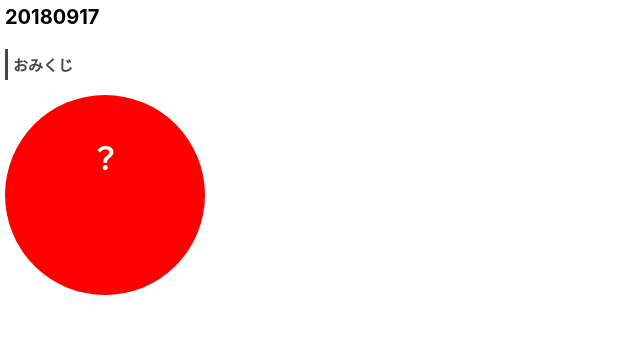
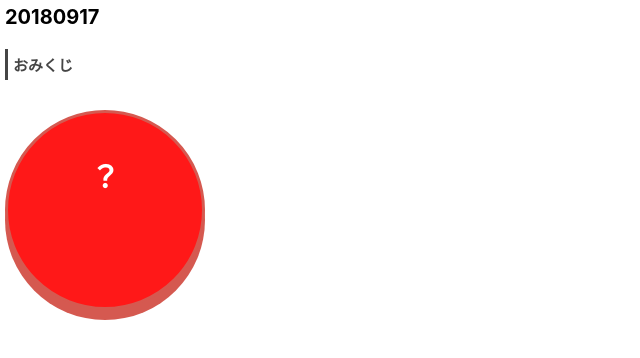
Before and after one commit to YukaKadokura/freespace, a Nuxt app: page /day/2018/09/17 in a window 1280 px wide. Shown: the top 358 px of the page, without its empty margins (0-640 px from the left). Built offline with nearby package versions, Linux system fonts and the light colour scheme.

Commit message:
おみくじの作成。

```diff
--- a/pages/day/2018/09/17.vue
+++ b/pages/day/2018/09/17.vue
@@ -3,7 +3,7 @@
         <h1>{{ title }}</h1>
         <div class="content c1">
             <h2>おみくじ</h2>
-            <div class="omikuji" v-on:click="getOmikujiResult()">
+            <div id="omikuji" v-on:click="getOmikujiResult()" v-on:mousedown="mousedownOmikuji()" v-on:mouseup="mouseupOmikuji()">
                 {{ omikujiResult }}
             </div>
         </div>
@@ -23,6 +23,20 @@ export default{
             var results = [ "凶", "吉", "中吉", "大吉" ];
             var num = Math.floor(Math.random() * 4);
             this.omikujiResult = results[num];
+        },
+        mousedownOmikuji(){
+            (() => {
+                'use strict';
+                var omikuji = document.getElementById('omikuji');
+                omikuji.classList.add('pushed');
+            })();
+        },
+        mouseupOmikuji(){
+            (() => {
+                'use strict';
+                var omikuji = document.getElementById('omikuji');
+                omikuji.classList.remove('pushed');
+            })();
         }
     }
 }
@@ -44,8 +58,8 @@ export default{
     padding:5px;
     border-left:solid 3px #454545;
 }
-.c1 .omikuji{
-    margin-top:15px;
+#omikuji{
+    margin:30px 0 0;
     width:200px;
     height:200px;
     border-radius:50%;
@@ -55,5 +69,18 @@ export default{
     color:white;
     font-weight:bold;
     font-size:30px;
+    cursor: pointer;
+    opacity: 0.9;
+    box-shadow: 0 10px 0 #D1483E;
+    border:3px solid #D1483E;
+    user-select: none;
+}
+#omikuji:hover{
+    opacity:1;
+}
+.pushed{
+    background:yellow;
+    height:190px;
+    box-shadow: 0 4px 0 #D1483E;
 }
 </style>
```
